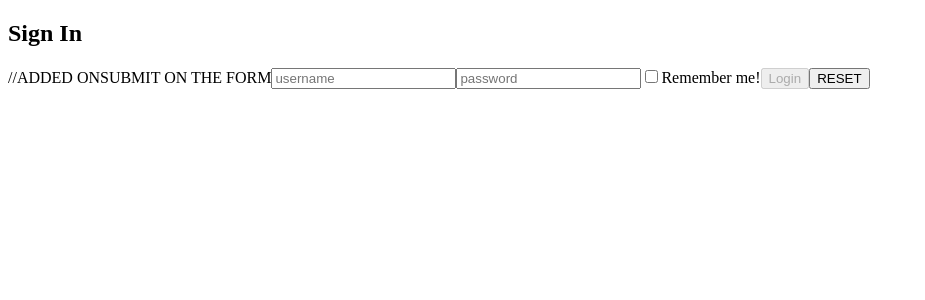
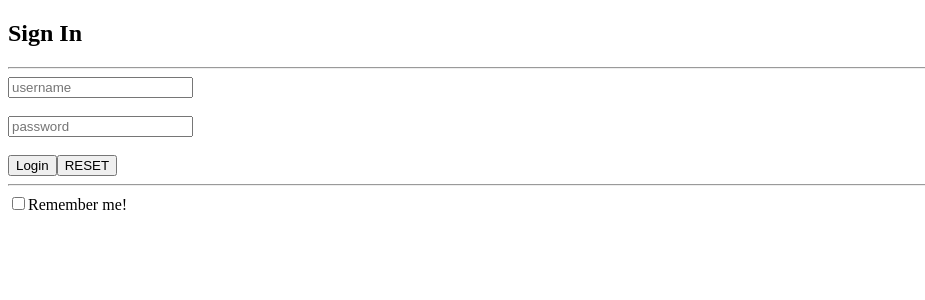
Before and after one commit to monica-lucaci/develhope-react, a React (Vite) app in the folder my-app/: page / in a window 1280 px wide. Shown: the top 300 px of the page, without its empty margins (0-925 px from the left). Built offline with nearby package versions, Linux system fonts and the light colour scheme.

Commit message:
uncontrolled form

```diff
--- a/my-app/src/App.jsx
+++ b/my-app/src/App.jsx
@@ -1,13 +1,16 @@
-import Login from "./Login";
+// import Login from "./Login";
 
-const handleLogin = (formData) => {
-  console.log("Logging in with data:", formData);
-};
+import UncontrolledLogin from "./UncontrolledLogin";
+
+// const handleLogin = (formData) => {
+//   console.log("Logging in with data:", formData);
+// };
 
 const App = () => {
   return (
     <div>
-      <Login onLogin={handleLogin} />
+      {/* <Login onLogin={handleLogin} /> */}
+      <UncontrolledLogin />
     </div>
   );
 };
--- /dev/null
+++ b/my-app/src/UncontrolledLogin.jsx
@@ -0,0 +1,39 @@
+const UncontrolledLogin = () => {
+  const handleSubmit = (event) => {
+    event.preventDefault();
+
+    const username = event.target.elements.namedItem("username").value;
+    const password = event.target.elements.namedItem("password").value;
+    const remember = event.target.elements.namedItem("remember").checked;
+
+    const data = {
+      username,
+      password,
+      remember,
+    };
+
+    console.log(data);
+  };
+
+  return (
+    <>
+      <h2>Sign In</h2>
+      <hr></hr>
+      <form onSubmit={handleSubmit}>
+        <input name="username" placeholder="username" />
+        <br></br>
+        <br></br>
+        <input name="password" placeholder="password" />
+        <br></br>
+        <br></br>
+        <button>Login</button>
+        <button type="reset">RESET</button>
+        <hr></hr>
+        <input type="checkbox" name="remember" />
+        <label htmlFor="remember">Remember me!</label>
+      </form>
+    </>
+  );
+};
+
+export default UncontrolledLogin;
```
